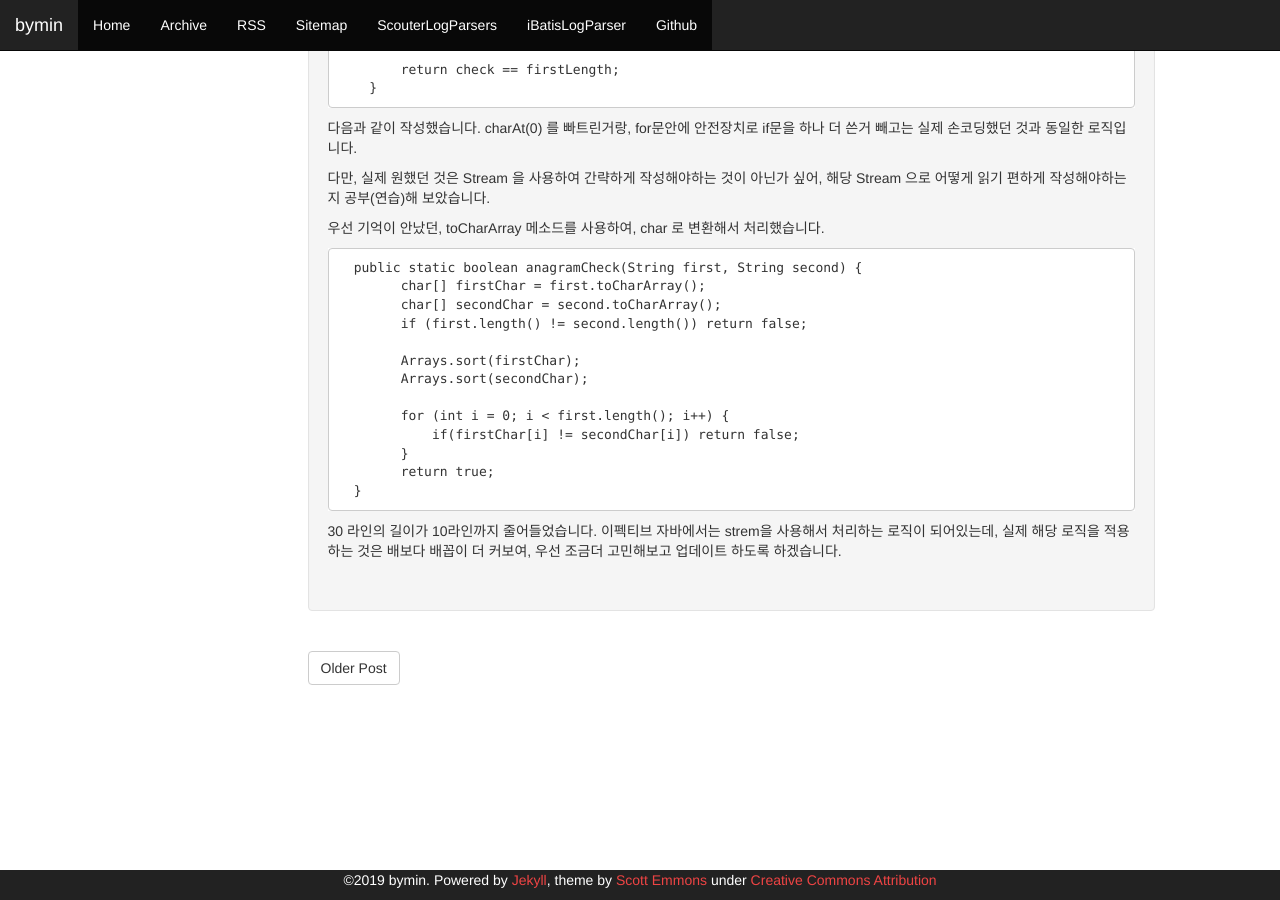
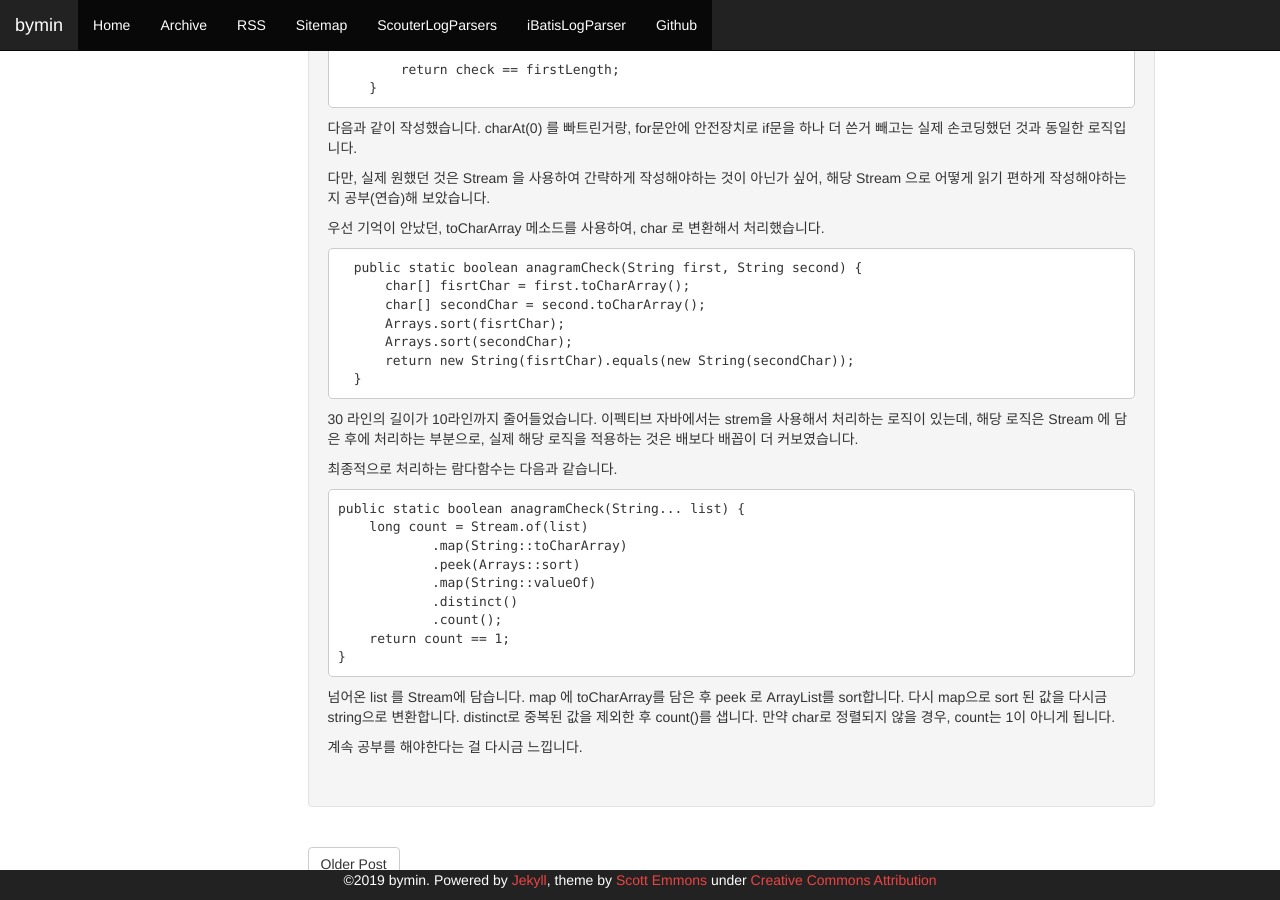
Before and after one commit to youngclown/youngclown.github.io, a Jekyll site: the page built from _posts/2019-09-30-anagram.md, in a window 1280 px wide and 900 px high, scrolled down 849 px. Built offline with Jekyll 4.4.1, drawn with Linux system fonts in a browser that asks for light colours; nearby versions of some CDN libraries.

Commit message:
아나그램 람다 함수 변형

````diff
--- a/_posts/2019-09-30-anagram.md
+++ b/_posts/2019-09-30-anagram.md
@@ -61,21 +61,35 @@ charAt(0) 를 빠트린거랑, for문안에 안전장치로 if문을 하나 더
 
 ```
   public static boolean anagramCheck(String first, String second) {
-        char[] firstChar = first.toCharArray();
-        char[] secondChar = second.toCharArray();
-        if (first.length() != second.length()) return false;
-
-        Arrays.sort(firstChar);
-        Arrays.sort(secondChar);
-
-        for (int i = 0; i < first.length(); i++) {
-            if(firstChar[i] != secondChar[i]) return false;
-        }
-        return true;
+      char[] fisrtChar = first.toCharArray();
+      char[] secondChar = second.toCharArray();
+      Arrays.sort(fisrtChar);
+      Arrays.sort(secondChar);
+      return new String(fisrtChar).equals(new String(secondChar));
   }
 ```
 
 30 라인의 길이가 10라인까지 줄어들었습니다.
-이펙티브 자바에서는 strem을 사용해서 처리하는 로직이 되어있는데,
-실제 해당 로직을 적용하는 것은 배보다 배꼽이 더 커보여,
-우선 조금더 고민해보고 업데이트 하도록 하겠습니다.
+이펙티브 자바에서는 strem을 사용해서 처리하는 로직이 있는데,
+해당 로직은 Stream<String> 에 담은 후에 처리하는 부분으로,
+실제 해당 로직을 적용하는 것은 배보다 배꼽이 더 커보였습니다.
+
+
+최종적으로 처리하는 람다함수는 다음과 같습니다.
+```
+public static boolean anagramCheck(String... list) {
+    long count = Stream.of(list)
+            .map(String::toCharArray)
+            .peek(Arrays::sort)
+            .map(String::valueOf)
+            .distinct()
+            .count();
+    return count == 1;
+}
+```
+넘어온 list 를 Stream에 담습니다. map 에 toCharArray를 담은 후 peek 로 ArrayList를 sort합니다.
+다시 map으로 sort 된 값을 다시금 string으로 변환합니다.
+distinct로 중복된 값을 제외한 후 count()를 샙니다.
+만약 char로 정렬되지 않을 경우, count는 1이 아니게 됩니다.
+
+계속 공부를 해야한다는 걸 다시금 느낍니다.
````
